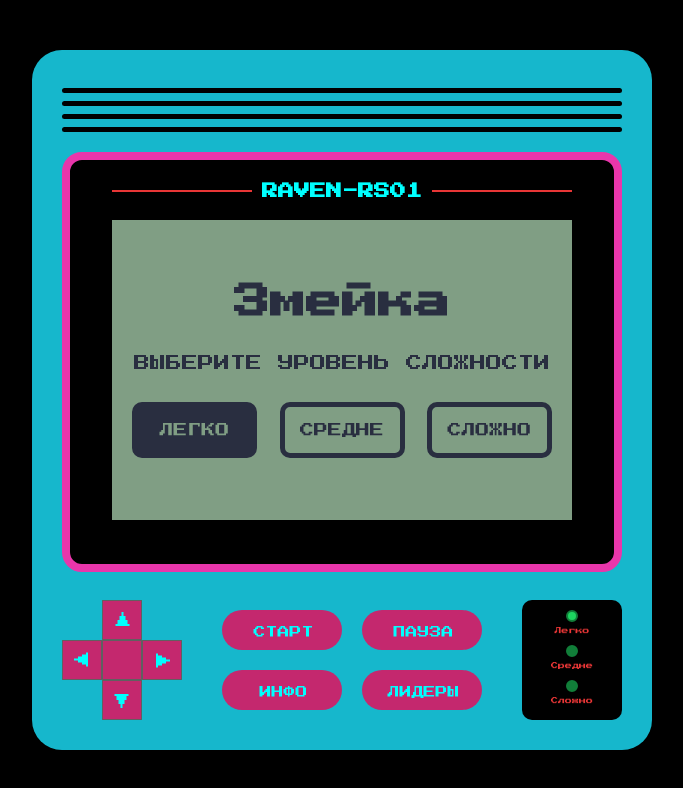
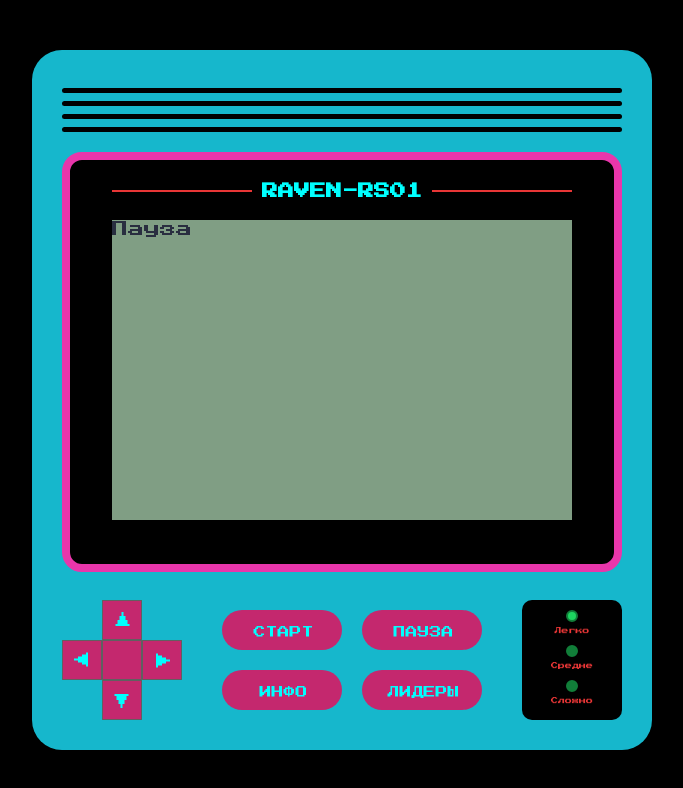
Before and after one commit to c3rb1n/snake-game, a React (Vite) app: page / in a window 1280 px wide. Both pictures are taken after a click on the element "ПАУЗА". Shown: the top 788 px of the page, without its empty margins (298-981 px from the left). Built offline with nearby package versions, Linux system fonts and the light colour scheme.

Commit message:
added basic leaders functionality

```diff
--- a/src/components/Console/Console.jsx
+++ b/src/components/Console/Console.jsx
@@ -14,8 +14,6 @@ const Console = () => {
             setCurrentLevelId(i => i + 1 > 3 ? 1 : i + 1);
         } else if (btnName === 'left') {
             setCurrentLevelId(i => i - 1 < 1 ? 3 : i - 1);
-        } else if (btnName === 'СТАРТ') {
-            setMode('СТАРТ');
         }
     };
 
@@ -26,8 +24,10 @@ const Console = () => {
     };
 
     const additionalButtonsHandler = btnName => {
-        if (mode === 'УРОВНИ' && btnName === 'СТАРТ') {
-            levelsMode(btnName);
+        if (mode !== 'УРОВНИ' && btnName === 'СТАРТ') {
+            setMode('УРОВНИ');
+        } else {
+            setMode(btnName);
         }
     };
 
--- a/src/components/Console/Screen/HighScores/HighScores.jsx
+++ /dev/null
@@ -1,15 +0,0 @@
-import styles from './HighScores.module.scss';
-import HighScoresList from './HighScoresList/HighScoresList';
-
-const HighScores = () => {
-    return (
-        <div className={styles.highScores}>
-            <div className={styles.highScores__inner}>
-                <h2 className={styles.highScores__title}>ТАБЛИЦА РЕКОРДОВ</h2>
-                <HighScoresList />
-            </div>
-        </div>
-    );
-};
-
-export default HighScores;
--- /dev/null
+++ b/src/components/Console/Screen/Leaders/Leaders.jsx
@@ -0,0 +1,15 @@
+import styles from './Leaders.module.scss';
+import LeadersList from './LeadersList/LeadersList';
+
+const Leaders = () => {
+    return (
+        <div className={styles.leaders}>
+            <div className={styles.leaders__inner}>
+                <h2 className={styles.leaders__title}>ТАБЛИЦА РЕКОРДОВ</h2>
+                <LeadersList />
+            </div>
+        </div>
+    );
+};
+
+export default Leaders;
--- a/src/components/Console/Screen/HighScores/HighScores.module.scss
+++ b/src/components/Console/Screen/Leaders/Leaders.module.scss
@@ -1,7 +1,6 @@
-.highScores {
+.leaders {
     width: 100%;
     height: 100%;
-    color: var(--screen-main-color);
 
     &__inner {
         padding: 20px 0;
--- a/src/components/Console/Screen/HighScores/HighScoresList/HighScoresList.jsx
+++ b/src/components/Console/Screen/Leaders/LeadersList/LeadersList.jsx
@@ -1,7 +1,7 @@
-import styles from './HighScoresList.module.scss';
-import HighScoresItem from './HighScoresItem/HighScoresItem';
+import styles from './LeadersList.module.scss';
+import LeadersListItem from './LeadersListItem/LeadersListItem';
 
-const HighScoresList = () => {
+const LeadersList = () => {
     const scores = [
         {id: 1, scores: 25310, name: 'AAA', lvl: 'ЛЕГКО'},
         {id: 2, scores: 12200, name: 'BBB', lvl: 'СЛОЖНО'},
@@ -18,10 +18,10 @@ const HighScoresList = () => {
     return (
         <ol className={styles.list}>
             {scores.map(({id, scores, name, lvl}) => (
-                <HighScoresItem key={id} scores={scores} name={name} lvl={lvl} />
+                <LeadersListItem key={id} scores={scores} name={name} lvl={lvl} />
             ))}
         </ol>
     );
 };
 
-export default HighScoresList;
+export default LeadersList;
--- a/src/components/Console/Screen/HighScores/HighScoresList/HighScoresItem/HighScoresItem.jsx
+++ b/src/components/Console/Screen/Leaders/LeadersList/LeadersListItem/LeadersListItem.jsx
@@ -1,6 +1,6 @@
-import styles from './HighScoresItem.module.scss';
+import styles from './LeadersListItem.module.scss';
 
-const HighScoresItem = ({scores, name, lvl}) => (
+const LeadersListItem = ({scores, name, lvl}) => (
     <li className={styles.item}>
         <div className={styles.item__scoresBlock}>
             <span className={styles.item__scores}>{scores}</span>
@@ -10,4 +10,4 @@ const HighScoresItem = ({scores, name, lvl}) => (
     </li>
 );
 
-export default HighScoresItem;
+export default LeadersListItem;
--- a/src/components/Console/Screen/Screen.jsx
+++ b/src/components/Console/Screen/Screen.jsx
@@ -1,6 +1,6 @@
 import styles from './Screen.module.scss';
 import GameField from './GameField/GameField';
-import HighScores from './HighScores/HighScores';
+import Leaders from './Leaders/Leaders';
 import Levels from './Levels/Levels';
 
 const Screen = ({currentLevelId, setCurrentLevelId, mode, setMode}) => {
@@ -8,15 +8,15 @@ const Screen = ({currentLevelId, setCurrentLevelId, mode, setMode}) => {
         <div className={styles.screen}>
             {
                 mode === 'СТАРТ' ?
-                <GameField /> : (
-                <Levels
-                    currentLevelId={currentLevelId}
-                    setCurrentLevelId={setCurrentLevelId}
-                    setMode={setMode}
-                />
-              )
+                <GameField /> :
+                mode === 'ЛИДЕРЫ' ?
+                <Leaders /> :
+                mode === 'ИНФО' ?
+                <div>Инфо</div> :
+                mode === 'УРОВНИ' ?
+                <Levels currentLevelId={currentLevelId} setCurrentLevelId={setCurrentLevelId} setMode={setMode} /> :
+                <div>Пауза</div>
             }
-            {/* <HighScores /> */}
         </div>
     );
 };
--- a/src/components/Console/Screen/Screen.module.scss
+++ b/src/components/Console/Screen/Screen.module.scss
@@ -2,5 +2,6 @@
     width: 100%;
     height: 100%;
     background-color: var(--screen-bg-color);
+    color: var(--screen-main-color);
     margin-top: 20px;
 }
```
Also changed, not shown: src/components/Console/Screen/Leaders/LeadersList/LeadersList.module.scss (renamed from src/components/Console/Screen/HighScores/HighScoresList/HighScoresList.module.scss), src/components/Console/Screen/Leaders/LeadersList/LeadersListItem/LeadersListItem.module.scss (renamed from src/components/Console/Screen/HighScores/HighScoresList/HighScoresItem/HighScoresItem.module.scss).
